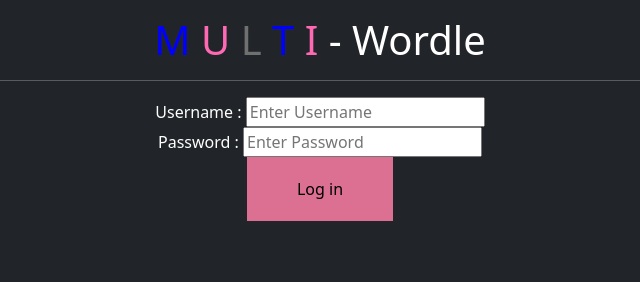
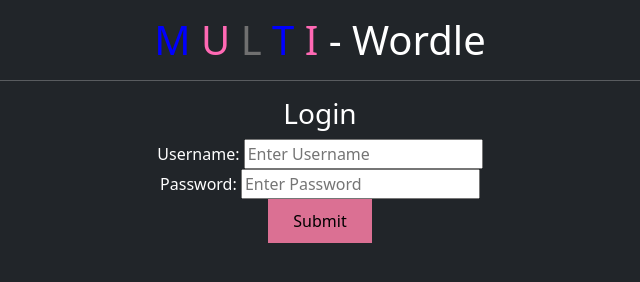
Before and after one commit to witseie-elen4010/2022-group-lab-003, a website: page views/login.html in a window 1280 px wide. Shown: the whole page, without its empty margins (320-960 px from the left). Drawn offline with nearby package versions, Linux system fonts and the light colour scheme.

Commit message:
debugging the login page

```diff
--- a/public/stylesheets/style.css
+++ b/public/stylesheets/style.css
@@ -134,7 +134,7 @@
 }
 
 /*for login button*/
-button, input[type=submit] {
+button{
    background-color: palevioletred;
    color: black;
    border:rgb(11, 4, 9);
--- a/views/login.html
+++ b/views/login.html
@@ -40,41 +40,20 @@
       </h1>
       <hr>
 
-   <div class="container">
-      <form id="login" class="form" actions="/" method="POST">
-       <div>
-         <label for="username">Username : </label>
-         <input
-            type="text"
-            placeholder="Enter Username"
-            name="username"
-            id = "username"
-            autocomplete="off"
-            required
-         >
-         <small></small>
-       </div>
-
-       <div>
-         <label for="password">Password : </label>
-         <input
-            type="password"
-            placeholder="Enter Password"
-            name="password"
-            id = "password"
-            autocomplete="off"
-            required
-         >
-         <small></small>
-       </div>
-
-      <div>
-       <button id="linkButton2">
-          <input type="submit"  value="Log in">
-      </button>
-      </div>
-   </form>
-</div>
+<h3>Login</h3>
+<form action="/" method="POST">
+   <div>
+      <label for="username">Username:</label>
+      <input type="text" name="username" id="username" placeholder="Enter Username"
+      required/>
+   </div>
+   <div>
+      <label for="password">Password:</label>
+      <input type="password" name="password" id="password" placeholder="Enter Password"
+      required/>
+   </div>
+   <button type="submit"> Submit</button>
+</form>
 
 <script type="module" src="../public/scripts/login.js"></script>
 
```
Also changed, not shown: index.js (+6 -5 lines).
